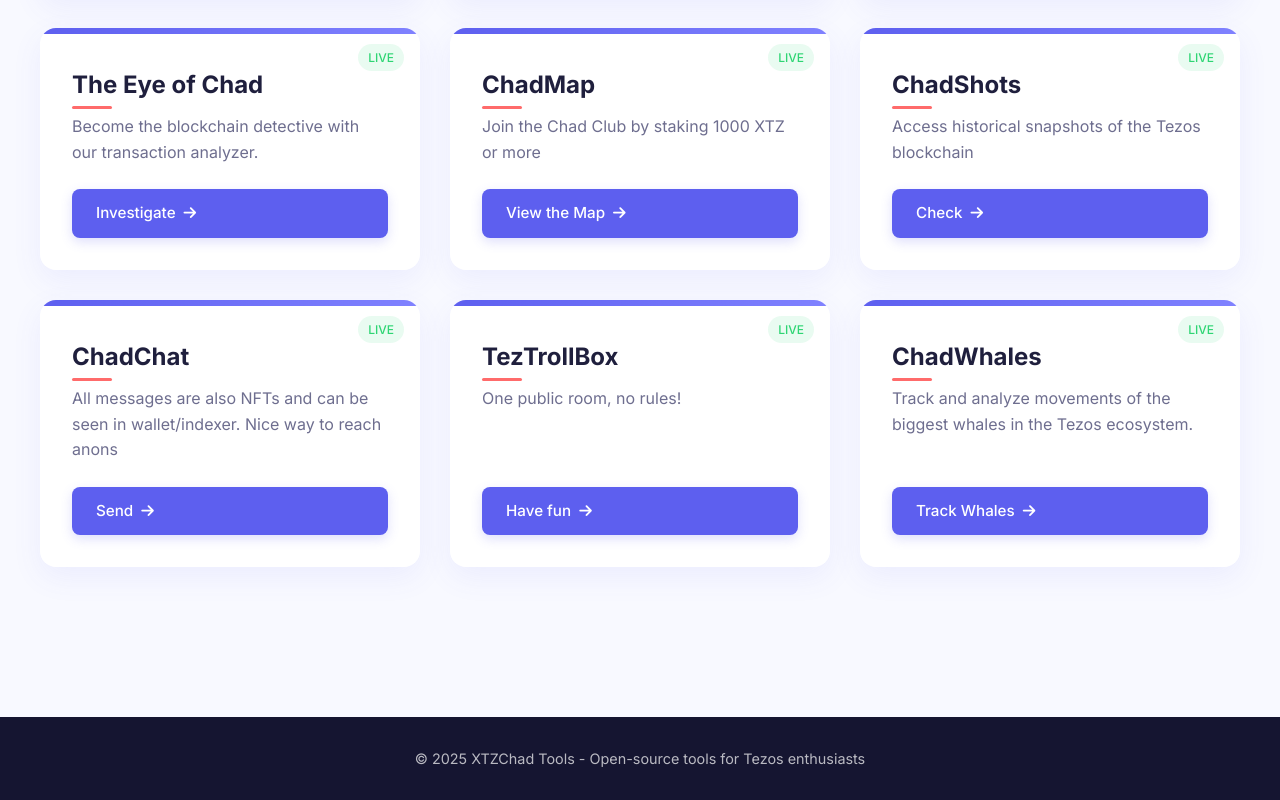
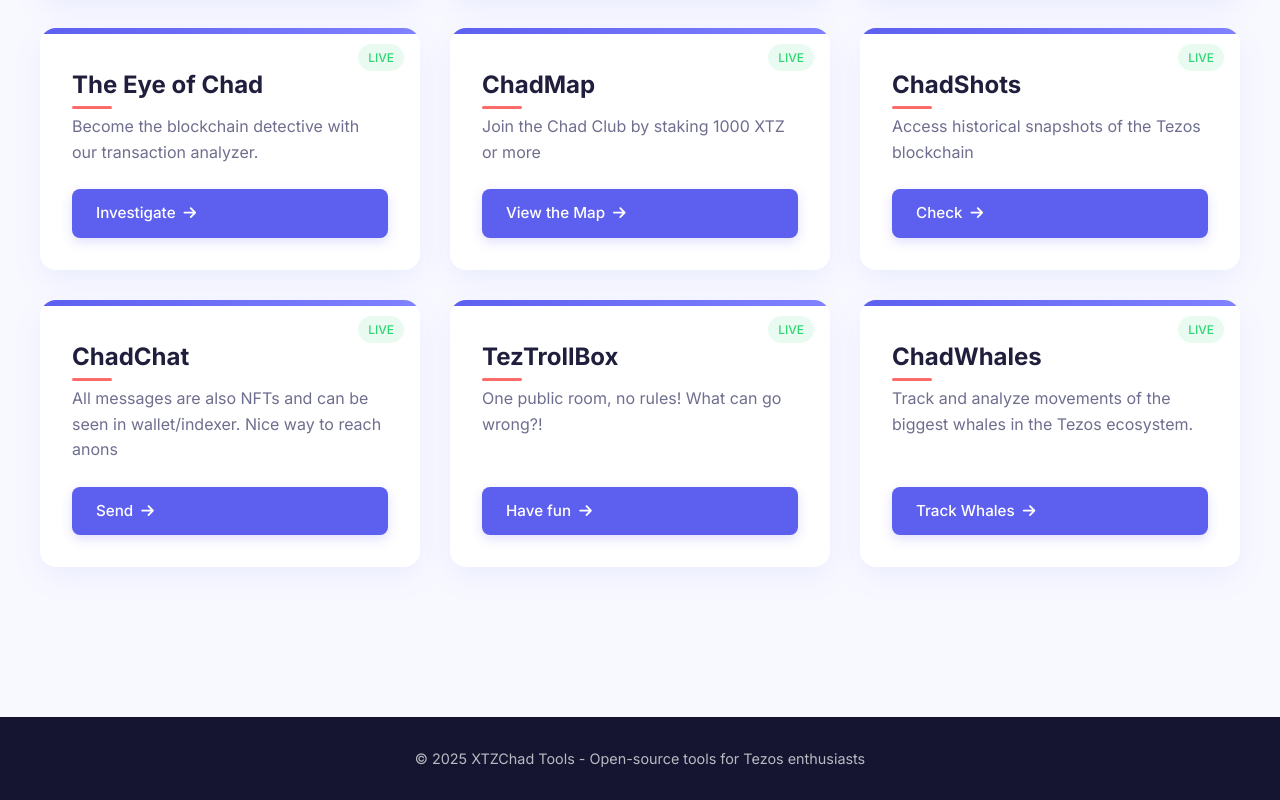
Before and after one commit to xtzchads/xtzchad.xyz, a plain HTML site: page index.html in a window 1280 px wide. Shown: the part 796-1596 px from the top of the page. Drawn offline with Linux system fonts and the light colour scheme.

Commit message:
Update index.html

```diff
--- a/index.html
+++ b/index.html
@@ -419,7 +419,7 @@
           <div class="tool-content">
             <span class="status-badge status-live">Live</span>
             <h2 class="tool-title">TezTrollBox</h2>
-            <p class="tool-description">One public room, no rules!</p>
+            <p class="tool-description">One public room, no rules! What can go wrong?!</p>
             <a href="https://trollbox.xtzchad.xyz" class="tool-link" target="_blank">
               Have fun <i class="fas fa-arrow-right"></i>
             </a>
```
